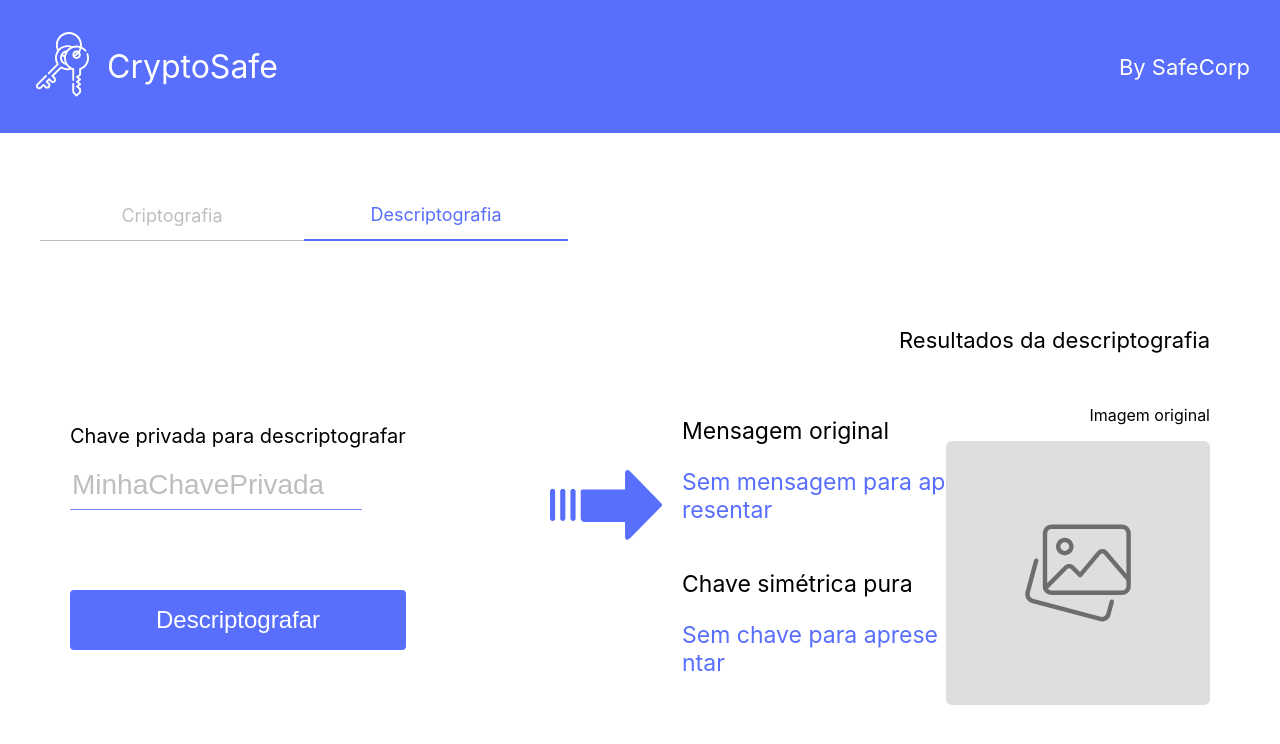
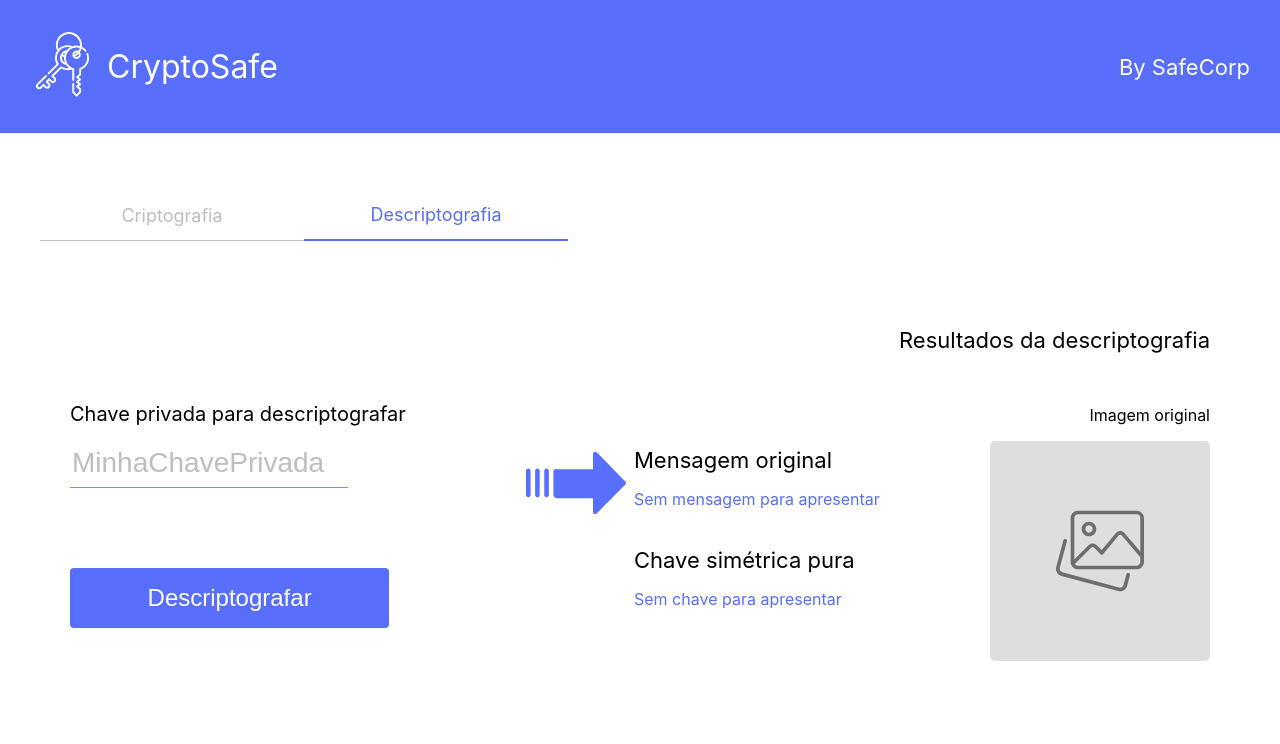
Before and after one commit to LucasRohr/criptografia, a React (Create React App) app: page / in a window 1280 px wide. Both pictures are taken after a click on the label "Descriptografia". Shown: the top 744 px of the page. Built offline with nearby package versions, Linux system fonts and the light colour scheme.

Commit message:
finishing decrypt

```diff
--- a/package.json
+++ b/package.json
@@ -8,6 +8,7 @@
     "@testing-library/user-event": "^12.1.10",
     "asymmetric-crypto": "^1.0.2",
     "crypto-js": "^4.0.0",
+    "cryptr": "^6.0.2",
     "node-sass": "^5.0.0",
     "react": "^17.0.1",
     "react-dom": "^17.0.1",
--- a/src/components/file-input/file-input.component.jsx
+++ b/src/components/file-input/file-input.component.jsx
@@ -9,7 +9,7 @@ const FileInput = ({ onChangeFile, variant }) => {
 
   useEffect(() => {
     onChangeFile(file)
-  }, [file])
+  }, [file, onChangeFile])
 
   const inputOptions = useMemo(
     () => ({
--- a/src/crypto/symmetric.js
+++ b/src/crypto/symmetric.js
@@ -8,7 +8,7 @@ export class SymmetricCrypto {
       keySize: 256 / 32,
     })
 
-    return key.toString
+    return key.toString()
   }
 
   static encrypt(value, key) {
@@ -16,6 +16,6 @@ export class SymmetricCrypto {
   }
 
   static decrypt(value, key) {
-    return CryptoJS.AES.decrypt(value, key).toString()
+    return CryptoJS.AES.decrypt(value, key).toString(CryptoJS.enc.Utf8)
   }
 }
--- a/src/pages/main/components/crypt-content/crypt-content.component.jsx
+++ b/src/pages/main/components/crypt-content/crypt-content.component.jsx
@@ -1,43 +1,32 @@
-import React, { useState, useEffect } from 'react'
+import React, { useState } from 'react'
 import { Button, FileInput, Input } from '../../../../components'
 import { AsymmetricCrypto, SymmetricCrypto } from '../../../../crypto'
 import { Result } from '../molecules/result/result.component'
 
 import './crypt-content.style.scss'
 
-const CryptContent = ({ message, setMessage, imageFile, setImageFile, setEncryptedSymmetricKey }) => {
+const CryptContent = ({ message, setMessage, imageFile, setImageFile, cryptData, setCryptData }) => {
   const [password, setPassword] = useState('')
 
   const [asymmetricKeyPair, setAsymmetricKeyPair] = useState(null)
 
-  const [encryptedItems, setEncryptedItems] = useState({
-    message: null,
-    image: null,
-  })
-
-  useEffect(() => {
-    localStorage.setItem('encryptedItems', JSON.stringify(encryptedItems))
-  }, [encryptedItems])
-
-  useEffect(() => {
-    asymmetricKeyPair && localStorage.setItem('publicKey', asymmetricKeyPair.publicKey)
-  }, [asymmetricKeyPair])
-
   const onPressCrypt = () => {
     const symmetricKey = SymmetricCrypto.generateKey(password)
-    console.log(symmetricKey)
-    setEncryptedItems({
-      message: message && SymmetricCrypto.encrypt(message, symmetricKey).toString(),
-      image: imageFile && SymmetricCrypto.encrypt(imageFile, symmetricKey).toString(),
-    })
+
+    const messageCrypto = SymmetricCrypto.encrypt(message, symmetricKey)
+    const imageCrypto = SymmetricCrypto.encrypt(imageFile, symmetricKey)
 
     const keyPair = AsymmetricCrypto.generateKeyPair()
     setAsymmetricKeyPair(keyPair)
 
     const encryptedSymmetricKey = AsymmetricCrypto.encrypt(symmetricKey, keyPair)
-    localStorage.setItem('symmetricKey', JSON.stringify(encryptedSymmetricKey))
 
-    setEncryptedSymmetricKey(encryptedSymmetricKey)
+    setCryptData({
+      message: messageCrypto,
+      image: imageCrypto,
+      publicKey: keyPair?.publicKey,
+      symmetricKey: encryptedSymmetricKey,
+    })
   }
 
   return (
@@ -53,15 +42,16 @@ const CryptContent = ({ message, setMessage, imageFile, setImageFile, setEncrypt
 
         <Button onClick={onPressCrypt} label="Criptografar" />
       </div>
+
       <div className="crypt-content-display-section">
         <h2 className="crypt-content-display-section-title">Resultados da criptografia</h2>
 
         <Result alignEnd title="Mensagem criptografada" variant="message">
-          {encryptedItems.message}
+          {cryptData.message?.toString()}
         </Result>
 
         <Result alignEnd title="Imagem criptografada" variant="image">
-          {encryptedItems.image}
+          {cryptData.image?.toString()}
         </Result>
 
         <Result alignEnd title="Chave assimétrica/pública" variant="key">
--- a/src/pages/main/components/decrypt-content/decrypt-content.component.jsx
+++ b/src/pages/main/components/decrypt-content/decrypt-content.component.jsx
@@ -6,7 +6,7 @@ import { Result } from '../molecules/result/result.component'
 
 import './decrypt-content.style.scss'
 
-const DecryptContent = () => {
+const DecryptContent = ({ cryptData }) => {
   const [privatekey, setPrivateKey] = useState('')
   const [pureSymmetricKey, setPureSymmetricKey] = useState(null)
   const [items, setItems] = useState({
@@ -14,20 +14,33 @@ const DecryptContent = () => {
     image: null,
   })
 
-  const encryptedSymmetricKey = useMemo(() => JSON.parse(localStorage.getItem('symmetricKey')), [])
-  const encryptedItems = useMemo(() => JSON.parse(localStorage.getItem('encryptedItems')), [])
-  const publicKey = useMemo(() => localStorage.getItem('publicKey'), [])
+  const encryptedSymmetricKey = useMemo(() => cryptData.symmetricKey, [cryptData])
+
+  const encryptedItems = useMemo(
+    () => ({
+      message: cryptData.message,
+      image: cryptData.image,
+    }),
+    [cryptData]
+  )
+
+  const publicKey = useMemo(() => cryptData.publicKey, [cryptData])
 
   const onPressDecrypt = () => {
     const symmetricKey = AsymmetricCrypto.decrypt(encryptedSymmetricKey, publicKey, privatekey)
-    const message = SymmetricCrypto.decrypt(encryptedItems.message, symmetricKey)
-    const image = SymmetricCrypto.decrypt(encryptedItems.image, symmetricKey)
-
-    console.log(message)
-    console.log(image)
+    const message = SymmetricCrypto.decrypt(encryptedItems?.message, symmetricKey)
+    const image = SymmetricCrypto.decrypt(encryptedItems?.image, symmetricKey)
 
     setPureSymmetricKey(symmetricKey)
     setItems({ message, image })
+  }
+
+  const renderImage = () => {
+    if (items?.image) {
+      return <img className="decrypt-content-image" src={items?.image} alt="Imagem" />
+    }
+
+    return <ImagePlaceholderIcon />
   }
 
   return (
@@ -43,7 +56,9 @@ const DecryptContent = () => {
 
         <Button onClick={onPressDecrypt} label="Descriptografar" />
       </div>
+
       <ArrowIcon className="decrypt-content-arrow-icon" />
+
       <div className="decrypt-content-display-section">
         <h2 className="decrypt-content-display-section-title">Resultados da descriptografia</h2>
 
@@ -52,13 +67,16 @@ const DecryptContent = () => {
             <Result title="Mensagem original" variant="messageDecrypt">
               {items.message}
             </Result>
+
             <Result title="Chave simétrica pura" variant="keyDecrypt">
               {pureSymmetricKey}
             </Result>
           </div>
+
           <div className="decrypt-content-display-results-right">
             <p>Imagem original</p>
-            <ImagePlaceholderIcon />
+
+            {renderImage()}
           </div>
         </div>
       </div>
--- a/src/pages/main/components/decrypt-content/decrypt-content.style.scss
+++ b/src/pages/main/components/decrypt-content/decrypt-content.style.scss
@@ -6,7 +6,7 @@
     align-items: center;
 
     & > .decrypt-content-form-section {
-      width: 40%;
+      width: 38%;
       display: flex;
       flex-direction: column;
       align-items: flex-start;
@@ -22,13 +22,13 @@
       flex: 1;
 
       & svg {
-        width: 112px;
-        height: 112px;
+        width: 100px;
+        height: 100px;
       }
     }
 
     & > .decrypt-content-display-section {
-      width: 44%;
+      width: 48%;
       display: flex;
       flex-direction: column;
       align-items: flex-end;
@@ -53,6 +53,7 @@
         & > .decrypt-content-display-results-left {
           display: flex;
           flex-direction: column;
+          margin-right: 40px;
         }
 
         & > .decrypt-content-display-results-right {
@@ -61,8 +62,15 @@
           align-items: flex-end;
 
           & > div, svg {
-            width: 100%;
-            height: auto;
+            min-width: 220px;
+            min-height: 220px;
+          }
+
+          & > .decrypt-content-image {
+            min-width: 220px;
+            min-height: 220px;
+            max-width: 100%;
+            border-radius: 4px;
           }
         }
       }
--- a/src/pages/main/components/molecules/result/result.component.jsx
+++ b/src/pages/main/components/molecules/result/result.component.jsx
@@ -16,7 +16,9 @@ const Result = ({ title, children, alignEnd, variant }) => {
   return (
     <>
       <p className={`result-title ${alignEnd && 'align-end'}`}>{title}</p>
-      <p className={`result-value ${alignEnd && 'align-end'}`}>{children ?? emptyContentOptions[variant]}</p>
+      <p className={`result-value ${alignEnd && 'align-end'} ${variant === 'image' ? 'image-value' : ''}`}>
+        {children ?? emptyContentOptions[variant]}
+      </p>
     </>
   )
 }
--- a/src/pages/main/components/molecules/result/result.style.scss
+++ b/src/pages/main/components/molecules/result/result.style.scss
@@ -5,12 +5,20 @@
 }
 
 .result-title {
-  font-size: 23px;
+  font-size: 22px;
   margin-bottom: 0;
 }
 
 .result-value {
-  font-size: 23px;
+  font-size: 16px;
   color: $primary;
+  max-width: 100%;
+}
+
+.image-value {
+  max-width: 100%;
   word-break: break-all;
+  white-space: nowrap;
+  overflow: hidden;
+  text-overflow: ellipsis;
 }
--- a/src/pages/main/main.page.jsx
+++ b/src/pages/main/main.page.jsx
@@ -11,7 +11,12 @@ const MainPage = () => {
   const [currentTab, setCurrentTab] = useState(DEFAULT_TAB)
   const [message, setMessage] = useState('')
   const [imageFile, setImageFile] = useState('')
-  const [encryptedSymmetricKey, setEncryptedSymmetricKey] = useState('')
+  const [cryptData, setCryptData] = useState({
+    message: null,
+    image: null,
+    publicKey: '',
+    symmetricKey: {},
+  })
 
   const tabOptions = useMemo(
     () => [
@@ -40,12 +45,13 @@ const MainPage = () => {
           setMessage={setMessage}
           imageFile={imageFile}
           setImageFile={setImageFile}
-          setEncryptedSymmetricKey={setEncryptedSymmetricKey}
+          cryptData={cryptData}
+          setCryptData={setCryptData}
         />
       ),
-      DECRYPT: <DecryptContent />,
+      DECRYPT: <DecryptContent cryptData={cryptData} />,
     }),
-    [message, imageFile]
+    [message, imageFile, cryptData]
   )
 
   return (
```
Also changed, not shown: 1 other file (tests, documents, lock files or other folders).
